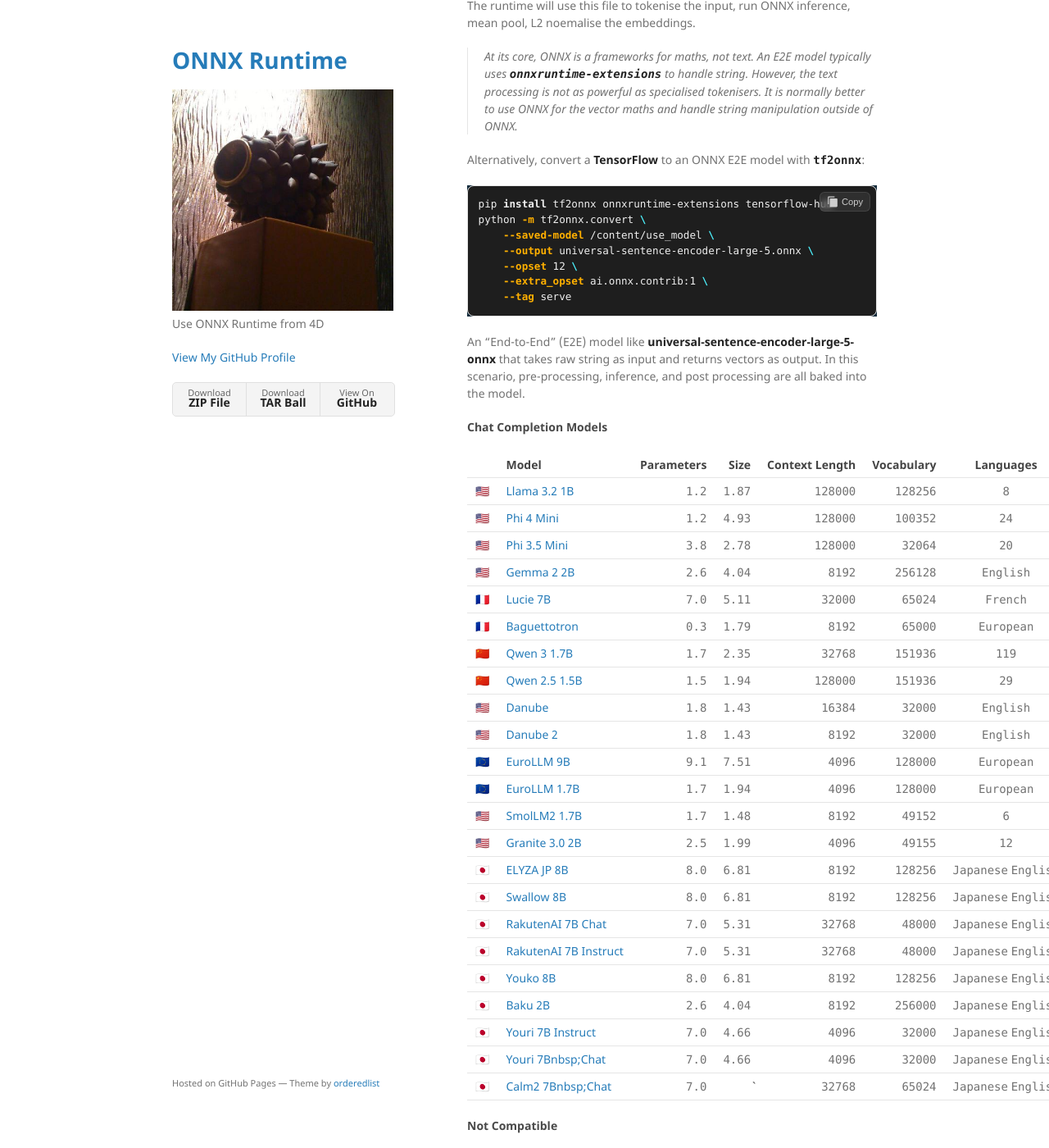
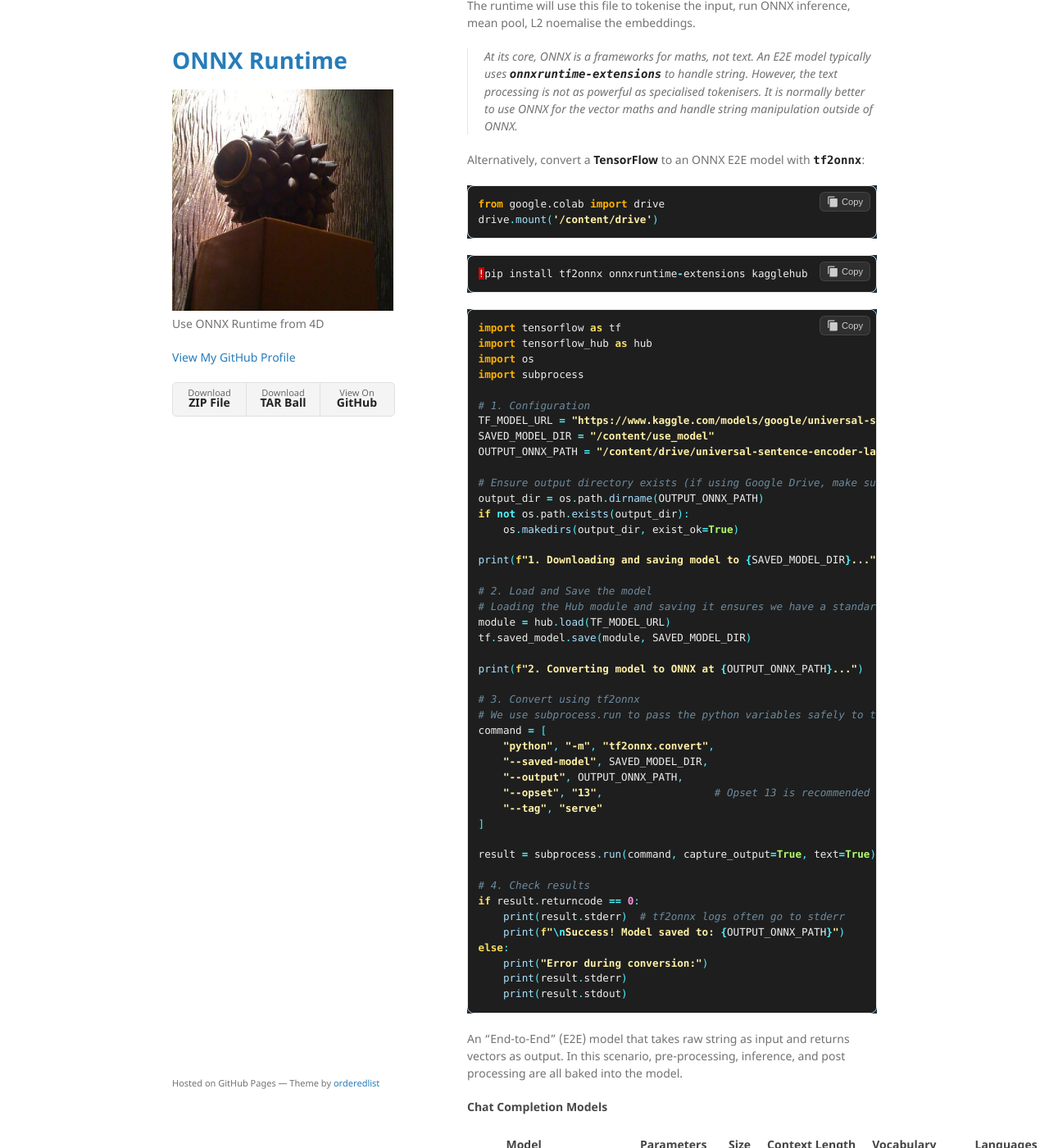
Before and after one commit to miyako/onnx-genai, a Jekyll site: the page built from index.md, in a window 1280 px wide and 1400 px high, scrolled down 4341 px. Shown: the whole window at 82% size. Built offline with Jekyll 4.4.1, drawn with Linux system fonts in a browser that asks for light colours.

Commit message:
Update index.md

````diff
--- a/index.md
+++ b/index.md
@@ -234,17 +234,63 @@ The runtime will use this file to tokenise the input, run ONNX inference, mean p
 
 Alternatively, convert a **TensorFlow** to an ONNX E2E model with [**`tf2onnx`**](https://github.com/onnx/tensorflow-onnx):
 
-```bash
-pip install tf2onnx onnxruntime-extensions tensorflow-hub
-python -m tf2onnx.convert \
-    --saved-model /content/use_model \
-    --output universal-sentence-encoder-large-5.onnx \
-    --opset 12 \
-    --extra_opset ai.onnx.contrib:1 \
-    --tag serve
+```py
+from google.colab import drive
+drive.mount('/content/drive')
 ```
 
-An "End-to-End" (E2E) model like [**universal-sentence-encoder-large-5-onnx**](https://huggingface.co/SamLowe/universal-sentence-encoder-large-5-onnx/) that takes raw string as input and returns vectors as output. In this scenario, pre-processing, inference, and post processing are all baked into the model.
+```py
+!pip install tf2onnx onnxruntime-extensions kagglehub
+```
+
+```py
+import tensorflow as tf
+import tensorflow_hub as hub
+import os
+import subprocess
+
+# 1. Configuration
+TF_MODEL_URL = "https://www.kaggle.com/models/google/universal-sentence-encoder/TensorFlow2/large/2"
+SAVED_MODEL_DIR = "/content/use_model"
+OUTPUT_ONNX_PATH = "/content/drive/universal-sentence-encoder-large-5.onnx"
+
+# Ensure output directory exists (if using Google Drive, make sure it's mounted)
+output_dir = os.path.dirname(OUTPUT_ONNX_PATH)
+if not os.path.exists(output_dir):
+    os.makedirs(output_dir, exist_ok=True)
+
+print(f"1. Downloading and saving model to {SAVED_MODEL_DIR}...")
+
+# 2. Load and Save the model
+# Loading the Hub module and saving it ensures we have a standard SavedModel structure
+module = hub.load(TF_MODEL_URL)
+tf.saved_model.save(module, SAVED_MODEL_DIR)
+
+print(f"2. Converting model to ONNX at {OUTPUT_ONNX_PATH}...")
+
+# 3. Convert using tf2onnx
+# We use subprocess.run to pass the python variables safely to the shell command
+command = [
+    "python", "-m", "tf2onnx.convert",
+    "--saved-model", SAVED_MODEL_DIR,
+    "--output", OUTPUT_ONNX_PATH,
+    "--opset", "13",                  # Opset 13 is recommended for text/string support
+    "--tag", "serve"
+]
+
+result = subprocess.run(command, capture_output=True, text=True)
+
+# 4. Check results
+if result.returncode == 0:
+    print(result.stderr)  # tf2onnx logs often go to stderr
+    print(f"\nSuccess! Model saved to: {OUTPUT_ONNX_PATH}")
+else:
+    print("Error during conversion:")
+    print(result.stderr)
+    print(result.stdout)
+```
+
+An "End-to-End" (E2E) model that takes raw string as input and returns vectors as output. In this scenario, pre-processing, inference, and post processing are all baked into the model.
 
 #### Chat Completion Models
 
````
